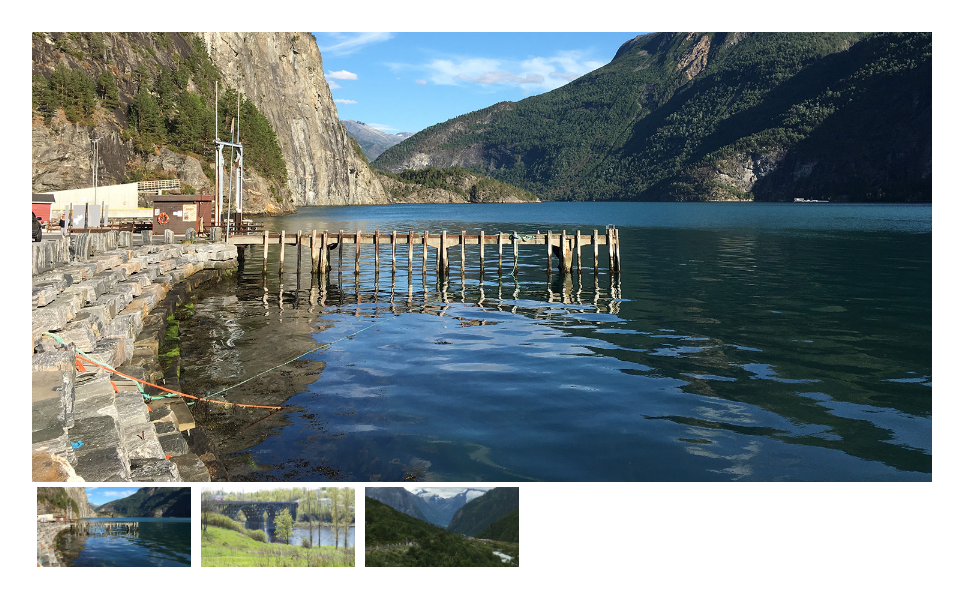
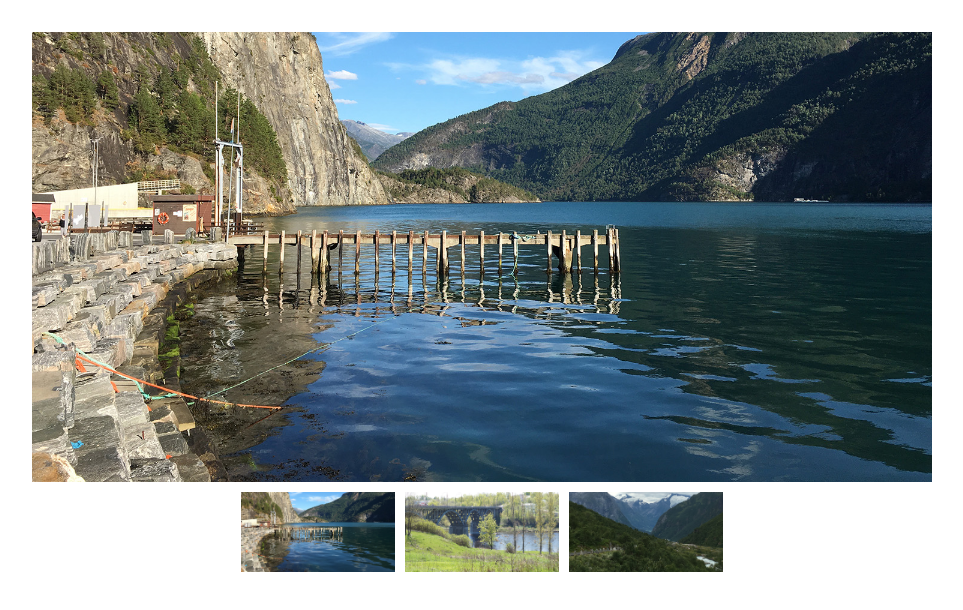
Before and after one commit to liveldi/wolf_gallery, a React (Vite) app: page / in a window 1280 px wide. Shown: the top 610 px of the page, without its empty margins (158-1121 px from the left). Built offline with nearby package versions, Linux system fonts and the light colour scheme.

Commit message:
Background was added

```diff
--- a/src/WolfGallery/MainPhoto/index.module.scss
+++ b/src/WolfGallery/MainPhoto/index.module.scss
@@ -2,6 +2,7 @@
     position: relative;
     width: 100%;
     padding-bottom: 50%;
+    background: #eaeaea;
 
     &Image {
         position: absolute;
--- a/src/WolfGallery/PreviewList/index.module.scss
+++ b/src/WolfGallery/PreviewList/index.module.scss
@@ -9,9 +9,10 @@
 
     &Preview {
         min-width: 154px;
-        padding: 5px;
+        margin: 5px;
         display: inline-block;
         height: 80px;
+        background: #eaeaea;
     }
 
     &Image {
--- a/src/WolfGallery/index.module.scss
+++ b/src/WolfGallery/index.module.scss
@@ -1 +1,9 @@
-.wolfGallery {}
+.wolfGallery {
+    &MainPhoto {
+        margin-bottom: 5px;
+    }
+
+    &PreviewList {
+        margin: 0 auto;
+    }
+}
--- a/src/WolfGallery/index.tsx
+++ b/src/WolfGallery/index.tsx
@@ -22,8 +22,14 @@ export const WolfGallery: React.FC<WolfGalleryProps> = ({
 
     return (
         <div className={style.wolfGallery}>
-            <MainPhoto photo={activePhoto} />
-            <PreviewList photos={photos} />
+            <MainPhoto
+                photo={activePhoto}
+                className={style.wolfGalleryMainPhoto}
+            />
+            <PreviewList
+                photos={photos}
+                className={style.wolfGalleryPreviewList}
+            />
         </div>
     )
 }
```
